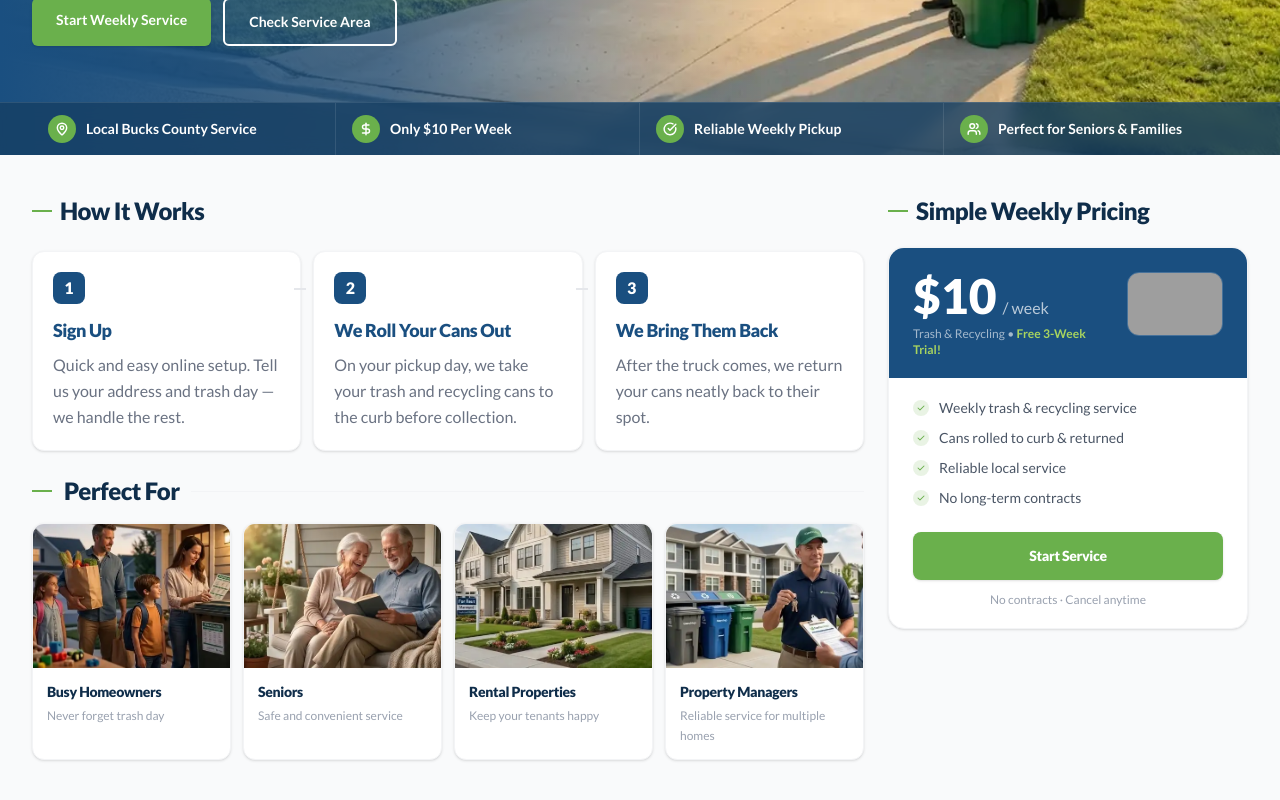
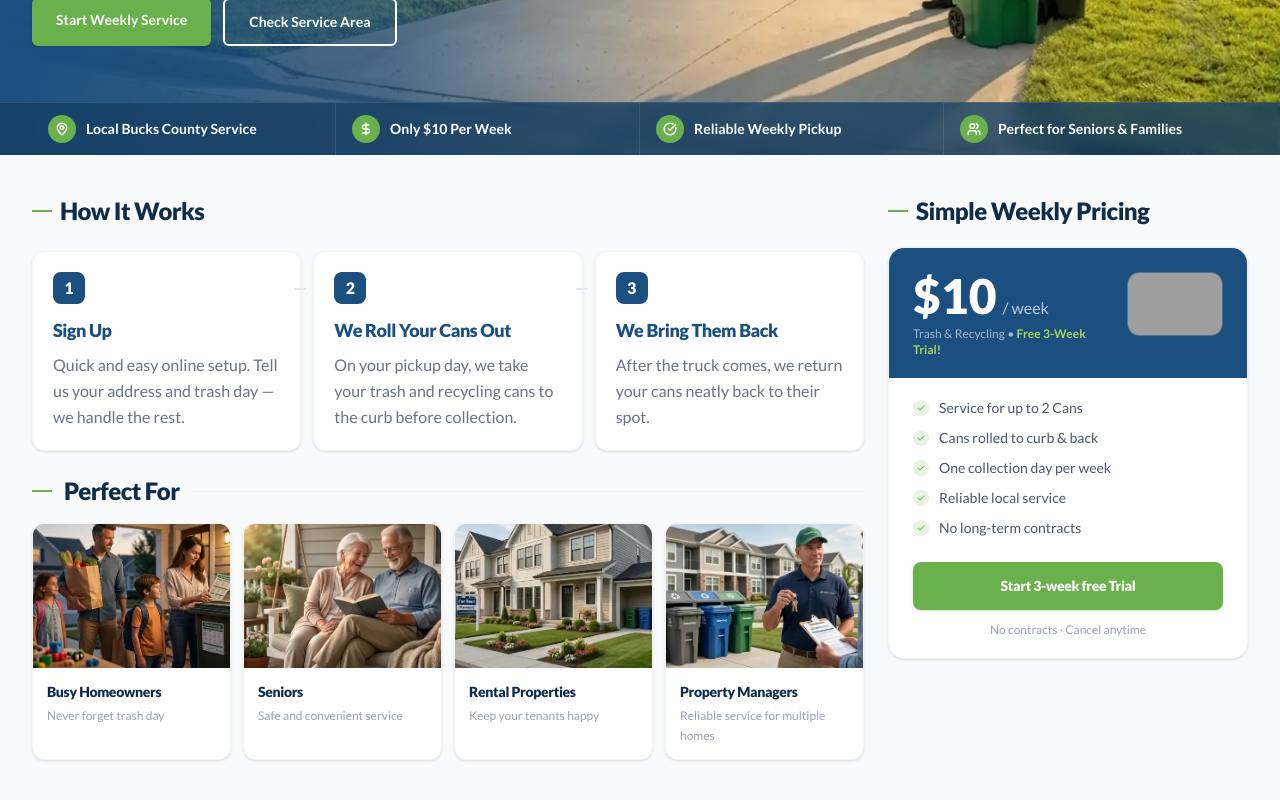
Before and after one commit to Fjumayev/candonkeys, a Next.js app: page / in a window 1280 px wide. Shown: the part 446-1246 px from the top of the page. Built offline with nearby package versions, Linux system fonts and the light colour scheme; grey boxes are pictures that could not be loaded.

Commit message:
Update pricing features and trial offer text

```diff
--- a/app/home/sections/pricing.tsx
+++ b/app/home/sections/pricing.tsx
@@ -2,8 +2,9 @@ import Link from 'next/link'
 
 export default function Pricing() {
   const features = [
-    'Weekly trash & recycling service',
-    'Cans rolled to curb & returned',
+    'Service for up to 2 Cans',
+    'Cans rolled to curb & back',
+    'One collection day per week',
     'Reliable local service',
     'No long-term contracts',
   ]
@@ -65,7 +66,7 @@ export default function Pricing() {
             href="#contact"
             className="block w-full bg-[#6ab04c] hover:bg-[#5a9a3c] text-white font-black py-3.5 rounded-lg text-center transition-all hover:scale-105 text-sm tracking-tight shadow-sm"
           >
-            Start Service
+            Start 3-week free Trial
           </Link>
 
           <p className="text-center text-xs text-gray-400 mt-3 font-normal">
```
